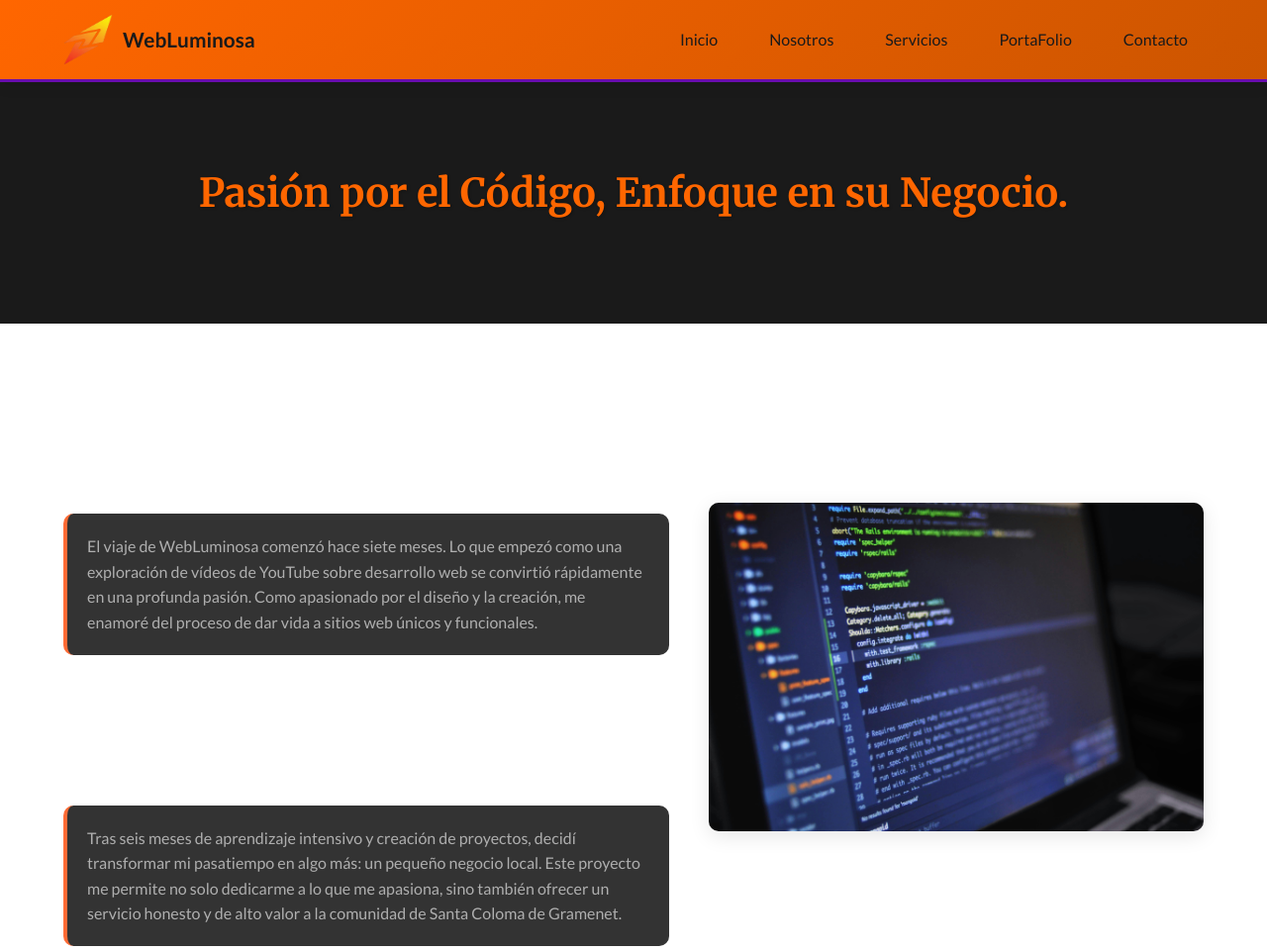
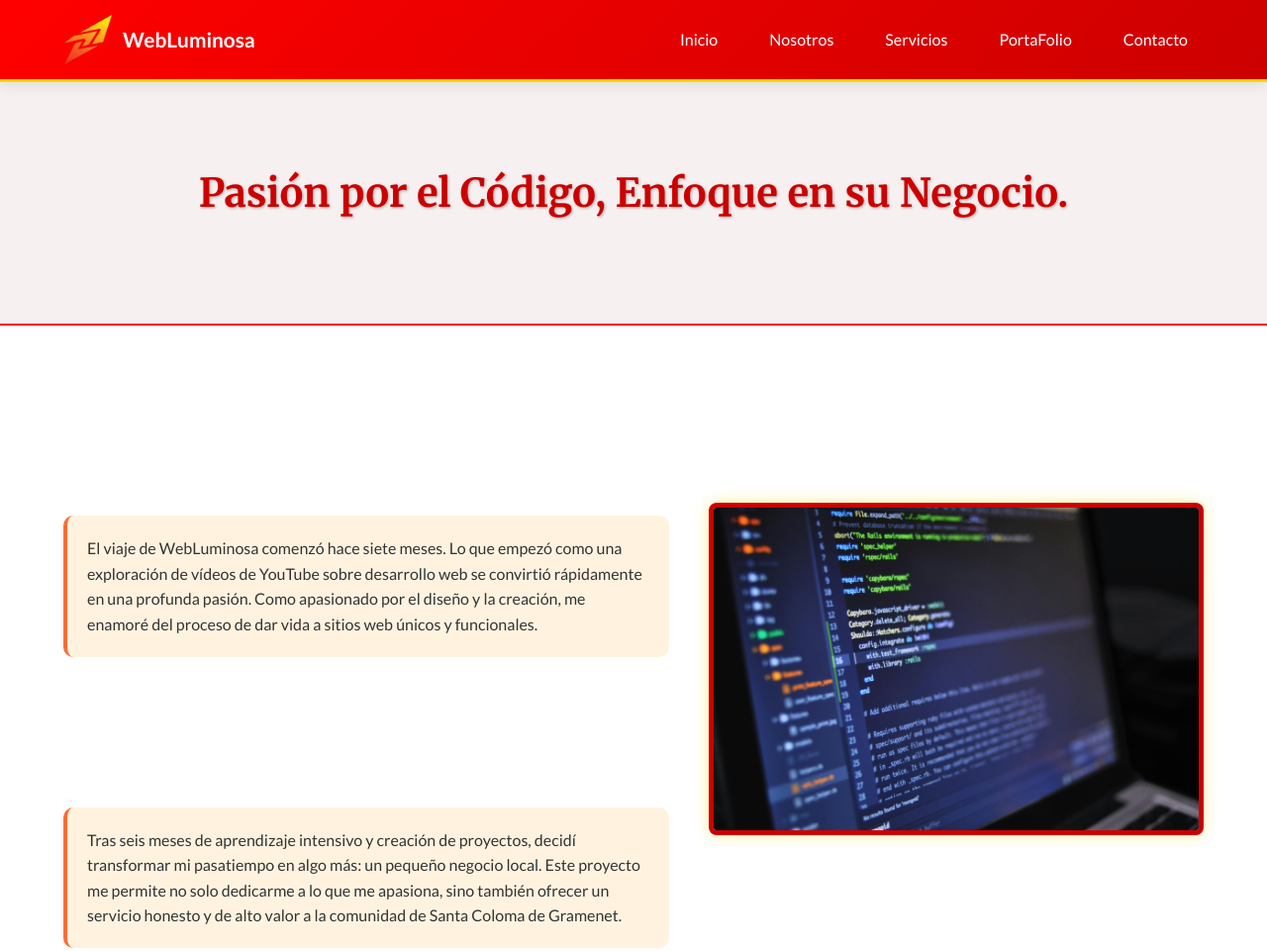
Before and after one commit to WebLuminosa/WebLuminosa.es, a plain HTML site: page nosotros.html in a window 1280 px wide. Shown: the top 961 px of the page at 99% size. Drawn offline with Linux system fonts and the light colour scheme.

Commit message:
Update nosotros.html

```diff
--- a/nosotros.html
+++ b/nosotros.html
@@ -1,9 +1,10 @@
 <!DOCTYPE html>
 <html lang="es">
     <head>
+        <title>WebLuminosa - Nosotros</title>
         <link rel="stylesheet" href="style.css">
         <link id="tema-halloween" rel="stylesheet" href="halloween.css">
-    <title>WebLuminosa - Nosotros</title>
+        <link id="tema-navidad" rel="stylesheet" href="navidad.css">
             <link rel="icon" type="image/png" href="images/favicon.png">
     <meta charset="UTF-8">
     <meta name="viewport" content="width=device-width, initial-scale=1.0">
@@ -11,13 +12,15 @@
     <meta name="keywords" content="diseño web, web Santa Coloma, páginas web, logo, diseño gráfico, Barcelona">
     <meta name="author" content="WebLuminosa">
     </head>
-<body class="tema-halloween">
+    <body class="tema-navidad">
         <header>
             <div class="logo">
                 <img src="images/WebChispa-logo.png" alt="Logo de WebLuminosa">
                 <span>WebLuminosa</span>
             </div>
-        <nav>
+            <button class="menu-toggle" aria-label="Abrir menú de navegación">
+                &#9776; </button>
+            <nav id="main-nav">
                 <a href="index.html">Inicio</a>
                 <a href="nosotros.html">Nosotros</a>
                 <a href="servicios.html">Servicios</a>
```
Lines whose indentation alone changed are shown as unchanged.
